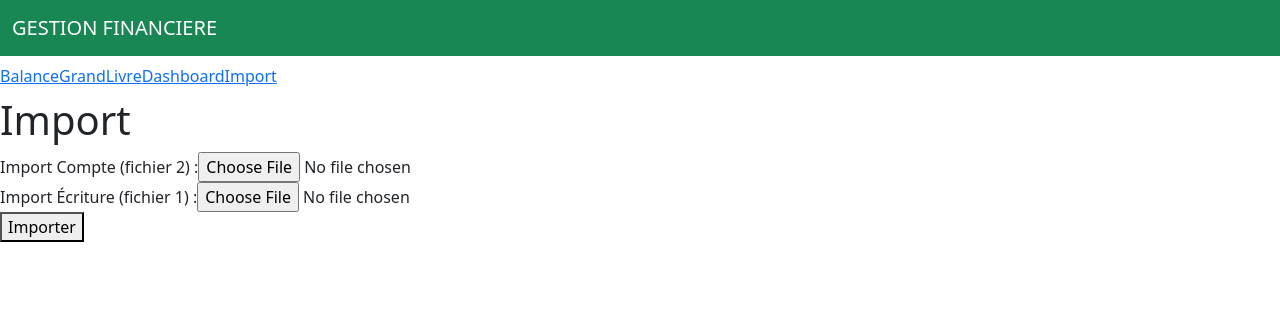
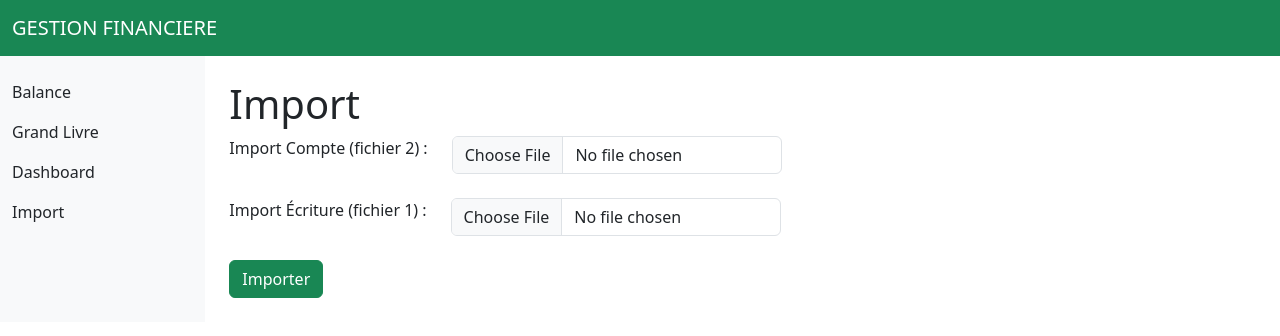
Before and after one commit to MisaLalaina/Evaluation-3-vuejs, a Vue app: page /import in a window 1280 px wide. Shown: the top 336 px of the page. Built offline with nearby package versions, Linux system fonts and the light colour scheme.

Commit message:
vase styles

```diff
--- /dev/null
+++ b/src/assets/style.css
@@ -0,0 +1,3 @@
+#app {
+    height: 100dvh;
+}
--- a/src/main.js
+++ b/src/main.js
@@ -1,3 +1,4 @@
+// import "assets/style.css";
 import "bootstrap/dist/css/bootstrap.min.css";
 import "bootstrap/dist/js/bootstrap.bundle.min.js";
 
--- a/src/views/Balance.vue
+++ b/src/views/Balance.vue
@@ -12,9 +12,9 @@ const selectedAccount = ref(null);
 
 // Formater les montants en devise (USD)
 const formatCurrency = (amount) => {
-    return new Intl.NumberFormat('en-US', {
+    return new Intl.NumberFormat('fr-FR', {
         style: 'currency',
-        currency: 'USD',
+        currency: 'MGA',
     }).format(amount || 0);
 };
 
@@ -202,23 +202,26 @@ onMounted(async () => {
 </script>
 
 <template>
-    <nav class="navbar">
-        <div class="navbar-links">
-            <router-link to="/balance">
-                <span>Balance</span>
-            </router-link>
-            <router-link to="/grandLivre">
-                <span>GrandLivre</span>
-            </router-link>
-            <router-link to="/dashboard">
-                <span>Dashboard</span>
-            </router-link>
-            <router-link to="/import">
-                <span>Import</span>
-            </router-link>
+    <div class="row h-100">
+        <div class="col-2 bg-light">
+            <div class="container mt-3" id="navbarNav">
+                <ul class="navbar-nav">
+                    <li class="nav-item">
+                        <router-link to="/balance" class="nav-link">Balance</router-link>
+                    </li>
+                    <li class="nav-item">
+                        <router-link to="/grandLivre" class="nav-link">Grand Livre</router-link>
+                    </li>
+                    <li class="nav-item">
+                        <router-link to="/dashboard" class="nav-link">Dashboard</router-link>
+                    </li>
+                    <li class="nav-item">
+                        <router-link to="/import" class="nav-link">Import</router-link>
+                    </li>
+                </ul>
             </div>
-    </nav>
-    <div>
+        </div>
+        <div class="col-10 p-4">
             <h1>Balance Comptable</h1>
             <div v-if="error" class="error">{{ error }}</div>
 
@@ -291,6 +294,7 @@ onMounted(async () => {
                     </table>
                     <div v-else class="no-data">Aucune transaction pour ce compte avec les filtres sélectionnés.</div>
                     <button @click="closeModal" class="close-button">Fermer</button>
+                </div>
             </div>
         </div>
     </div>
@@ -379,6 +383,7 @@ tfoot {
     text-decoration: underline;
 }
 
+
 .modal-overlay {
     position: fixed;
     top: 0;
--- a/src/views/Dashbord.vue
+++ b/src/views/Dashbord.vue
@@ -109,7 +109,7 @@ export default {
     const formatCurrency = (value) => {
       return new Intl.NumberFormat('fr-FR', {
         style: 'currency',
-        currency: 'EUR',
+        currency: 'MGA',
         maximumFractionDigits: 0
       }).format(value);
     };
@@ -137,8 +137,27 @@ export default {
 
 
 <template>
+  <div class="row h-100">
+    <div class="col-2 bg-light">
+          <div class="container mt-3" id="navbarNav">
+              <ul class="navbar-nav">
+                  <li class="nav-item">
+                      <router-link to="/balance" class="nav-link">Balance</router-link>
+                  </li>
+                  <li class="nav-item">
+                      <router-link to="/grandLivre" class="nav-link">Grand Livre</router-link>
+                  </li>
+                  <li class="nav-item">
+                      <router-link to="/dashboard" class="nav-link">Dashboard</router-link>
+                  </li>
+                  <li class="nav-item">
+                      <router-link to="/import" class="nav-link">Import</router-link>
+                  </li>
+              </ul>
+          </div>
+    </div>
 
-  <div class="dashboard">
+    <div class="dashboard col-10 p-4">
       <h2>Dashboard Financier</h2>
 
       <div class="controls">
@@ -175,6 +194,7 @@ export default {
       </table>
 
       <div v-else class="loading">Chargement en cours...</div>
+    </div>
   </div>
 </template>
 
--- a/src/views/GrandLivre.vue
+++ b/src/views/GrandLivre.vue
@@ -10,9 +10,9 @@ const dateMax = ref(null);
 const referenceFilter = ref('');
 
 const formatCurrency = (amount) => {
-    return new Intl.NumberFormat('en-US', {
+    return new Intl.NumberFormat('fr-FR', {
         style: 'currency',
-        currency: 'USD',
+        currency: 'MGA',
     }).format(amount || 0);
 };
 
--- a/src/views/Import.vue
+++ b/src/views/Import.vue
@@ -1,31 +1,43 @@
 <template>
-    <nav class="navbar">
-        <div class="navbar-links">
-            <router-link to="/balance">
-                <span>Balance</span>
-            </router-link>
-            <router-link to="/grandLivre">
-                <span>GrandLivre</span>
-            </router-link>
-            <router-link to="/dashboard">
-                <span>Dashboard</span>
-            </router-link>
-            <router-link to="/import">
-                <span>Import</span>
-            </router-link>
+    <div class="row h-100">
+        <div class="col-2 bg-light">
+            <div class="container mt-3" id="navbarNav">
+                <ul class="navbar-nav">
+                    <li class="nav-item">
+                        <router-link to="/balance" class="nav-link">Balance</router-link>
+                    </li>
+                    <li class="nav-item">
+                        <router-link to="/grandLivre" class="nav-link">Grand Livre</router-link>
+                    </li>
+                    <li class="nav-item">
+                        <router-link to="/dashboard" class="nav-link">Dashboard</router-link>
+                    </li>
+                    <li class="nav-item">
+                        <router-link to="/import" class="nav-link">Import</router-link>
+                    </li>
+                </ul>
             </div>
-    </nav>
-    <div>
+        </div>
+        <div class="col-10 p-4">
             <h1>Import</h1>
             <form @submit.prevent="importerFichiers">
-            <div class="form-group">
+                <div class="form-group row">
+                    <div class="col-auto">
                         <label for="compteFileInput">Import Compte (fichier 2) :</label>
-                <input type="file" id="compteFileInput" accept=".csv" @change="handleCompteChange" /><br />
-
+                    </div>
+                    <div class="col-4">
+                        <input type="file" class="form-control" id="compteFileInput" accept=".csv" @change="handleCompteChange" /><br />
+                    </div>
+                </div>
+                <div class="form-group row">
+                    <div class="col-auto">
                         <label for="ecritureFileInput">Import Écriture (fichier 1) :</label>
-                <input type="file" id="ecritureFileInput" accept=".csv" @change="handleEcritureChange" /><br />
                     </div>
-            <button type="submit">Importer</button>
+                    <div class="col-4">
+                        <input type="file" class="form-control" id="ecritureFileInput" accept=".csv" @change="handleEcritureChange" /><br />
+                    </div>
+                </div>
+                <button type="submit" class="btn btn-success">Importer</button>
             </form>
 
             <div v-if="compteData.length" class="preview">
@@ -98,6 +110,8 @@
                 </div>
             </div> -->
         </div>
+    </div>
+
 </template>
 
 <script setup>
```
Lines whose indentation alone changed are shown as unchanged.
